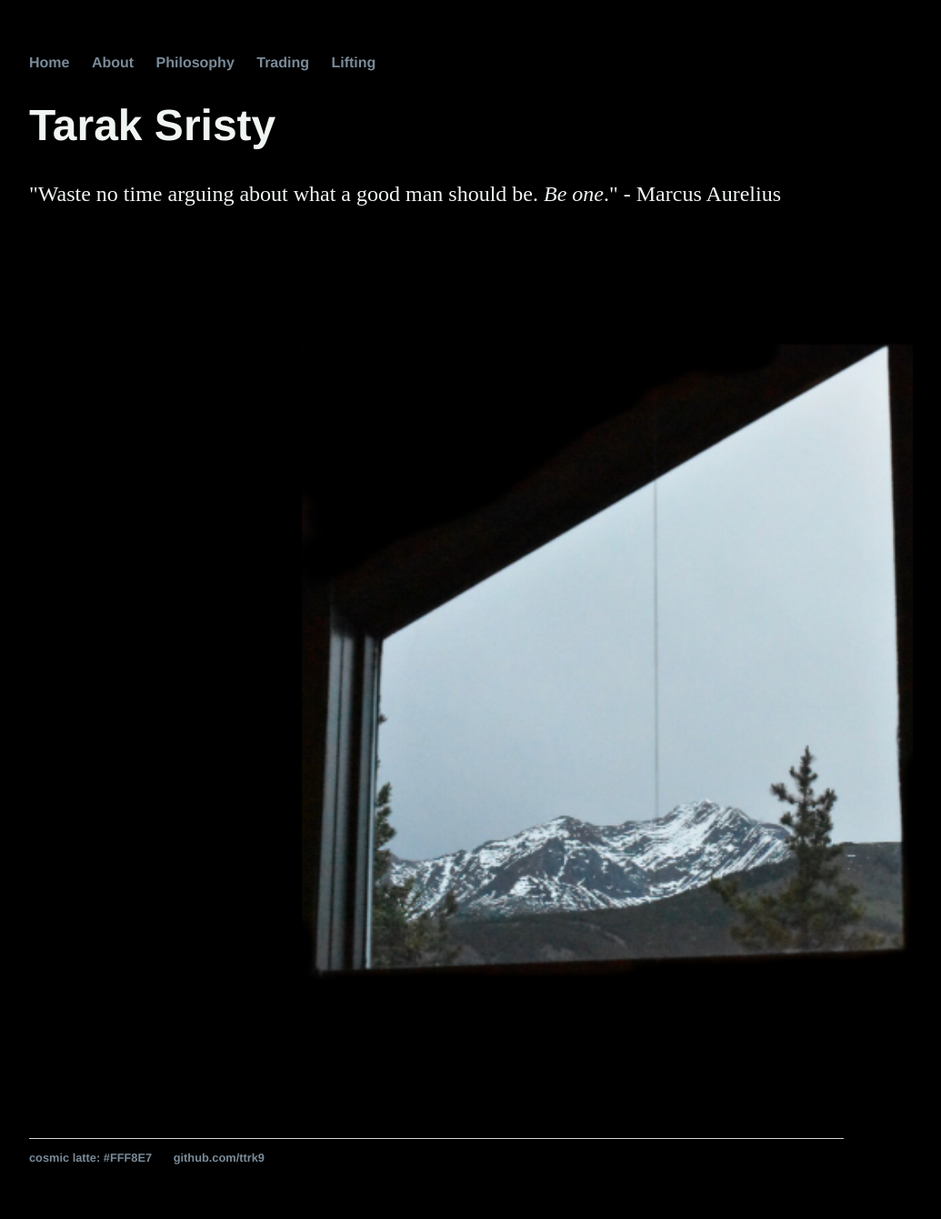
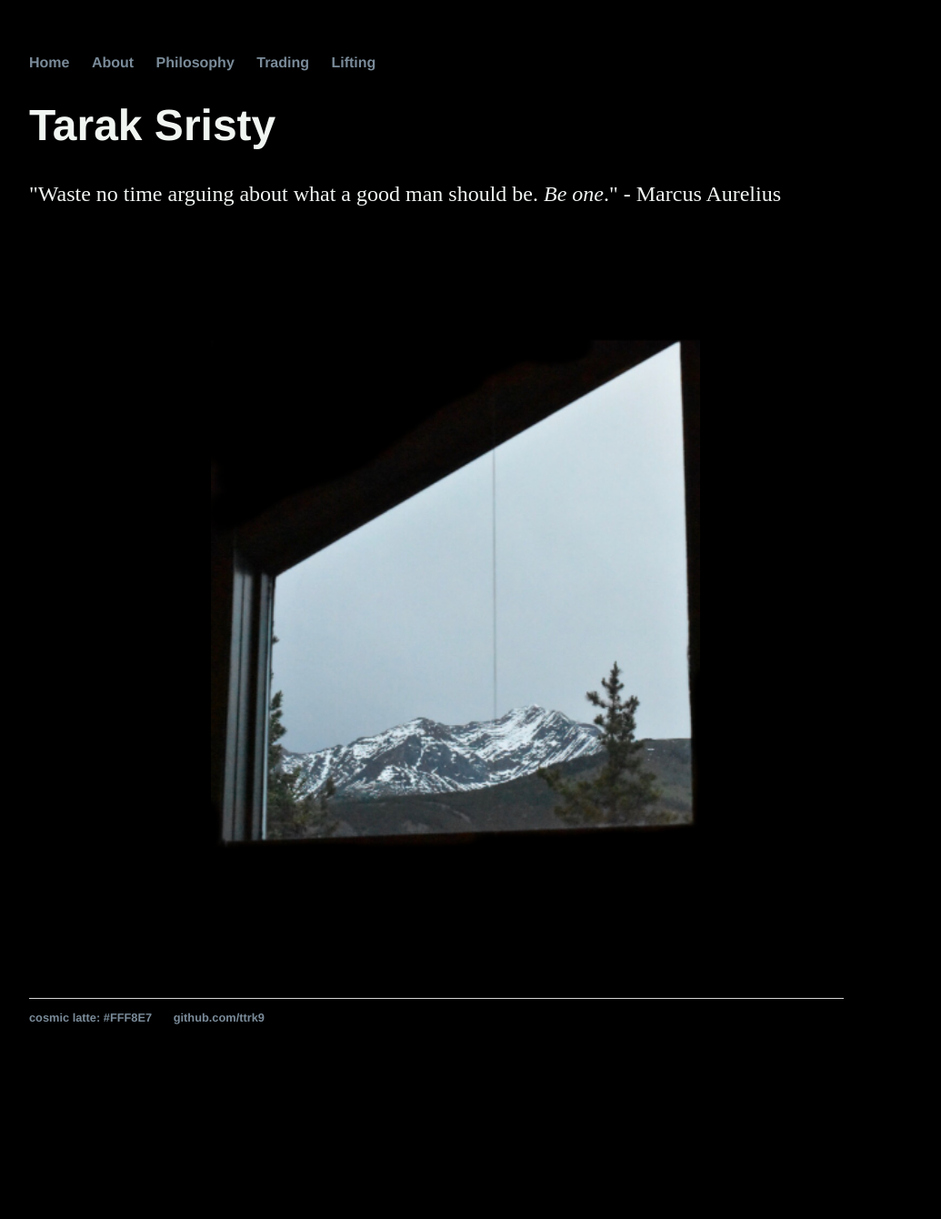
Before and after one commit to ttrk9/ttrk9.github.io, a Jekyll site: the page built from index.html, in a window 1280 px wide. Shown: the whole page at 91% size, without its empty margins (160-1195 px from the left). Built offline with Jekyll 4.4.1, drawn with Linux system fonts in a browser that asks for light colours; Markdown is read by kramdown in place of the engine named in the settings; after the commit the page ends 1186 px from its top, so only the background shows below that.

Commit message:
Update main.css

```diff
--- a/css/main.css
+++ b/css/main.css
@@ -45,9 +45,9 @@ ul.posts li {
 }
 .center {
   display: block;
-  margin-left: 300px;
+  margin-left: 200px;
   margin-right: auto;
   margin-top: 125px;
   margin-bottom: 125px;
-  width: 75%;
+  width: 60%;
 }
```
